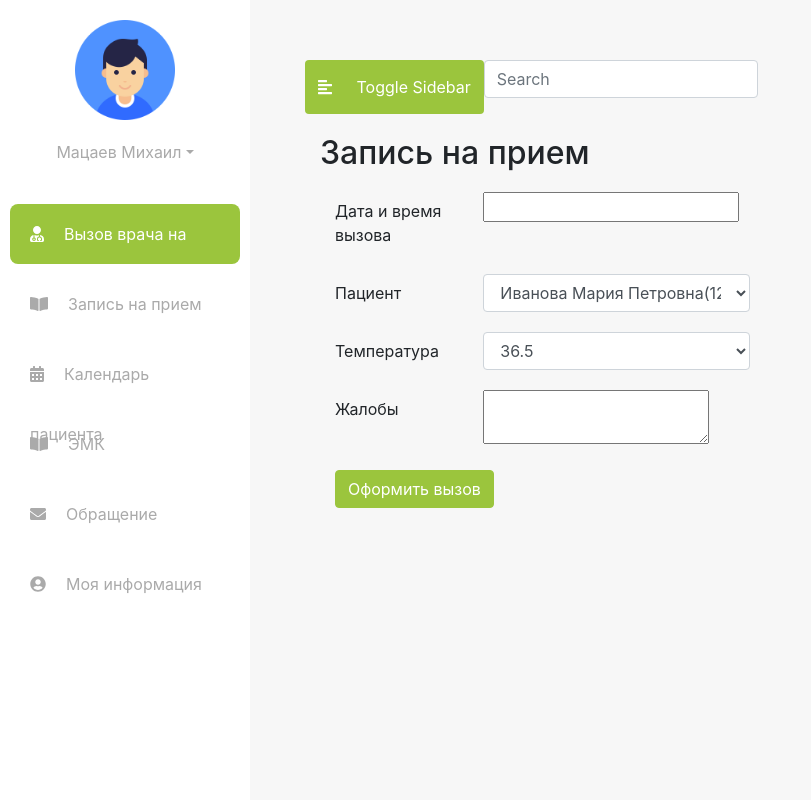
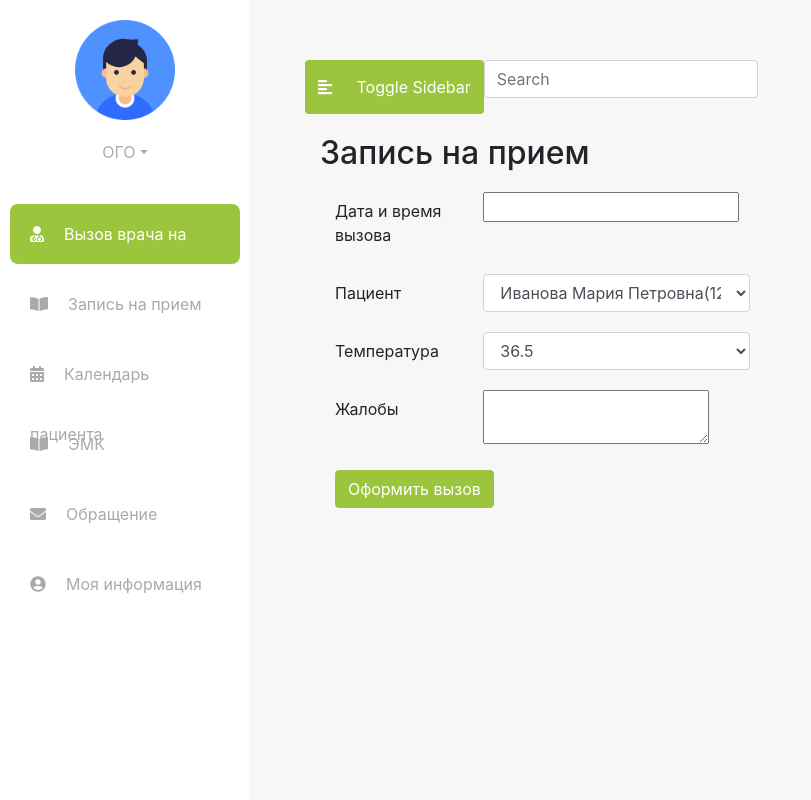
Before and after one commit to akariasmorum/personalpage, a Django app: page /call in a window 1280 px wide. Shown: the whole page, without its empty margins (0-811 px from the left). Run offline with Django 3.2, Linux system fonts and the light colour scheme; some libraries are stand-ins or nearby versions.

Commit message:
убрал какого то мацаева

```diff
--- a/account/accountpage/templates/base.html
+++ b/account/accountpage/templates/base.html
@@ -182,7 +182,7 @@ box-shadow: 0px 0px 8px -2px rgba(0,0,0,0.46);
                 {% load static %}
                 <img class = 'align-self-center my-pic ' src='{% static "user.png" %}'></li>
               <li class='row d-flex justify-content-center'>
-                <a href='#user-submenu' data-toggle='collapse' aria-expanded='false' class='dropdown-toggle collapsed align-self-center'>Мацаев Михаил</a>
+                <a href='#user-submenu' data-toggle='collapse' aria-expanded='false' class='dropdown-toggle collapsed align-self-center'>ОГО</a>
               </li>
               <li class='row d-flex justify-content-center'>
                 <ul class='collapse list-unstyled align-self-center' id='user-submenu'>
```
